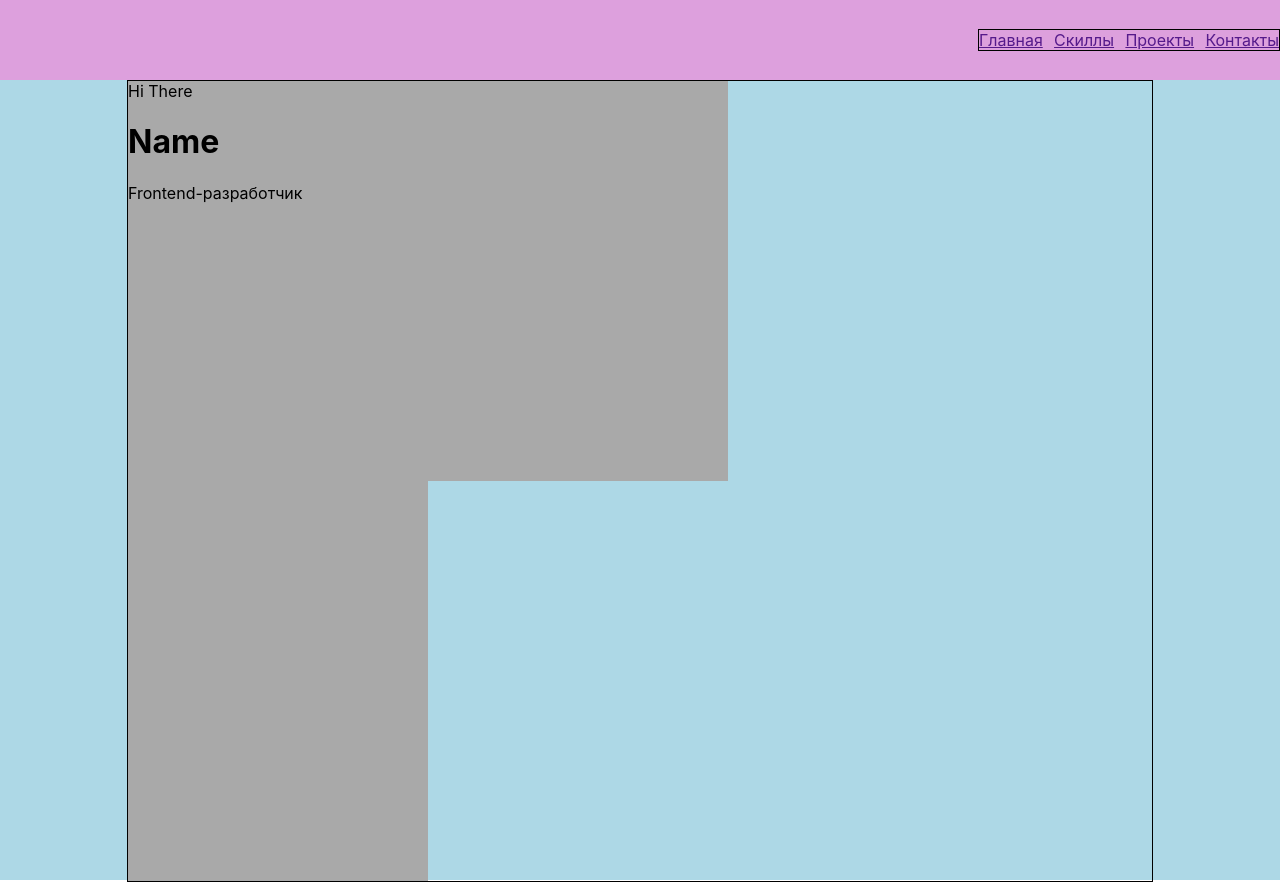
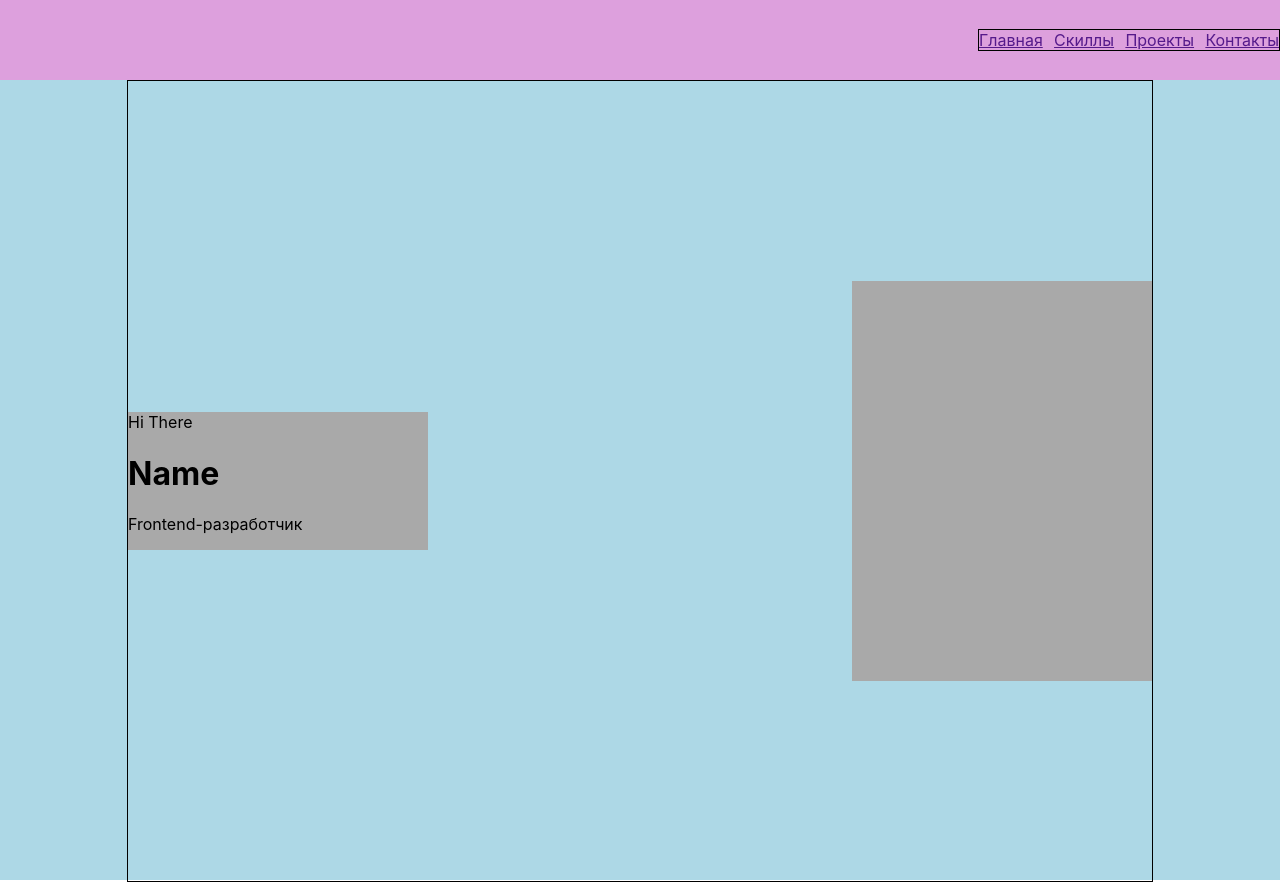
Before and after one commit to Kattekly/Portfolio, a React (Create React App) app: page / in a window 1280 px wide. Built offline with nearby package versions, Linux system fonts and the light colour scheme.

Commit message:
Create Main

```diff
--- /dev/null
+++ b/src/Common/Styles/Container.module.css
@@ -0,0 +1,9 @@
+.container {
+    border: 1px solid;
+    height: 100%;
+    width: 80%;
+    margin: 0 auto;
+    display: flex;
+    align-items: center;
+    justify-content: space-between;
+}
--- a/src/Main/Main.module.css
+++ b/src/Main/Main.module.css
@@ -1,14 +1,6 @@
 .mainBlock {
     height: 100vh;
     background-color: lightblue;
-}
-
-.container {
-    border: 1px solid;
-    height: 100%;
-    width: 80%;
-    margin: 0 auto;
-    display: flex;
 }
 
 .text {
--- a/src/Main/Main.tsx
+++ b/src/Main/Main.tsx
@@ -1,10 +1,11 @@
 import React from 'react';
 import s from './Main.module.css'
+import styleContainer from './../Common/Styles/Container.module.css'
 
 const Main = () => {
     return (
         <div className={s.mainBlock}>
-            <div className={s.container}>
+            <div className={styleContainer.container}>
                 <div className={s.text}>
                     <span>Hi There</span>
                     <h1>Name</h1>
```
